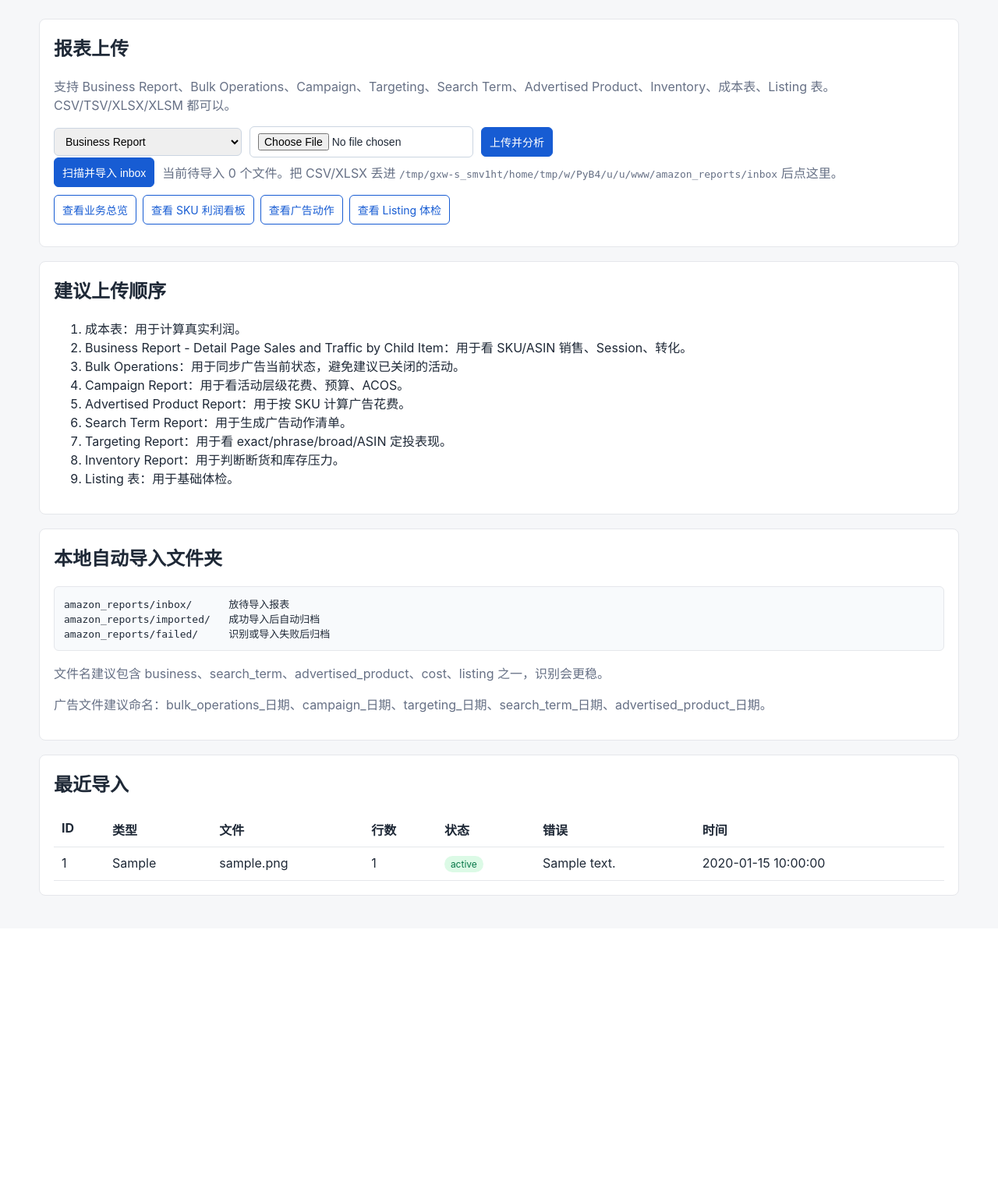
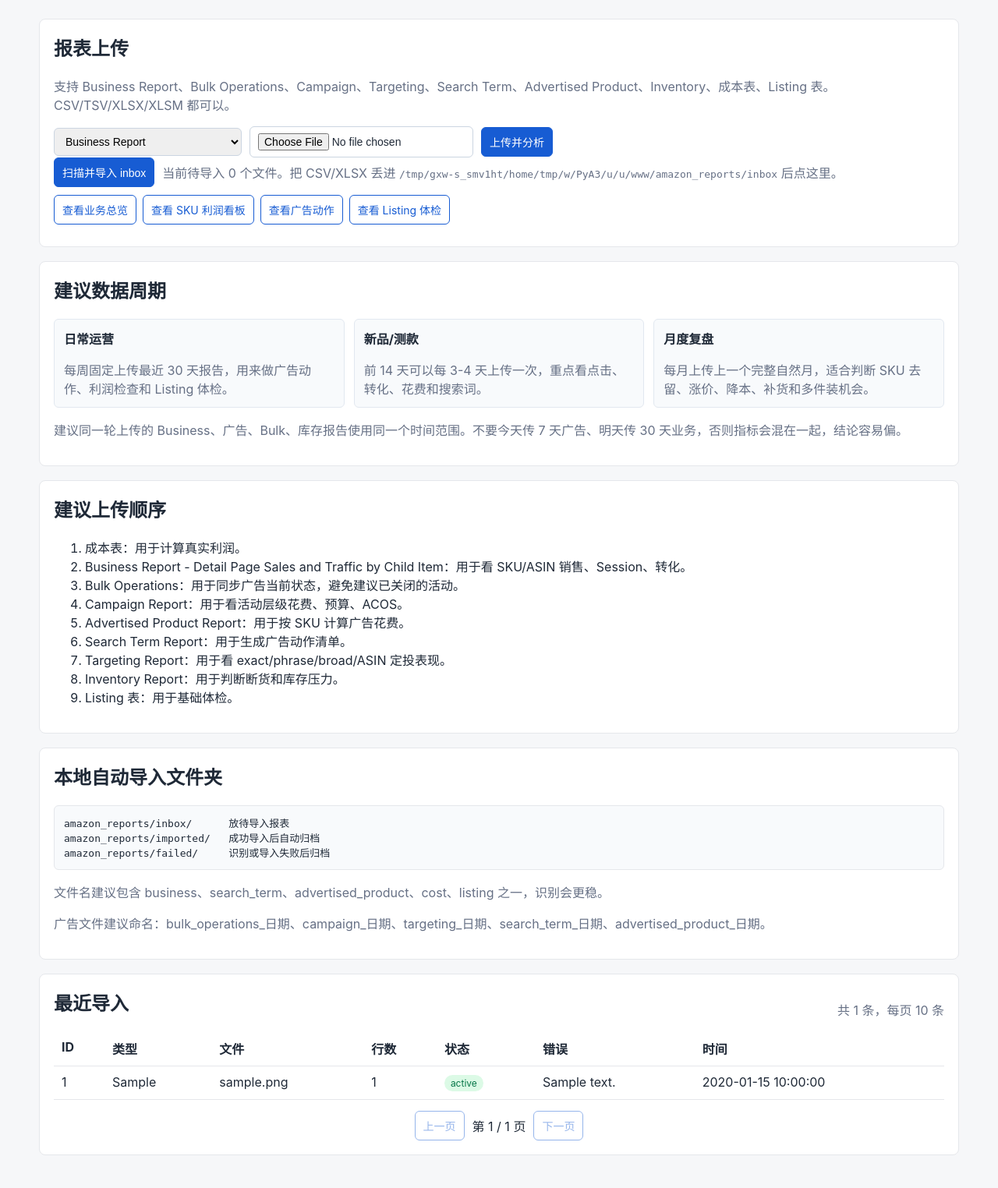
Before and after one commit to fording1688/amazon-auto-select, a FastAPI app: page /imports in a window 1280 px wide. Shown: the part 52-1576 px from the top of the page at 78% size. Before the commit the page ends 1201 px from the top, so only its background shows below. Run offline with FastAPI, Linux system fonts and the light colour scheme; tables that the repository leaves empty hold one stand-in row (values such as "Sample post"); some libraries are stand-ins or nearby versions.

Commit message:
Paginate import history

```diff
--- a/app/report_importer.py
+++ b/app/report_importer.py
@@ -12,7 +12,7 @@ from pathlib import Path
 from typing import Any
 
 from openpyxl import load_workbook
-from sqlalchemy import desc, select
+from sqlalchemy import desc, func, select
 from sqlalchemy.orm import Session
 
 from app.models import (
@@ -525,8 +525,16 @@ def _insert_row(db: Session, batch_id: int, report_type: str, row: dict, alias:
         )
 
 
-def latest_batches(db: Session) -> list[ImportBatch]:
-    return db.execute(select(ImportBatch).order_by(desc(ImportBatch.created_at)).limit(30)).scalars().all()
+def latest_batches(db: Session, limit: int = 10, offset: int = 0) -> list[ImportBatch]:
+    return (
+        db.execute(select(ImportBatch).order_by(desc(ImportBatch.created_at)).offset(offset).limit(limit))
+        .scalars()
+        .all()
+    )
+
+
+def count_batches(db: Session) -> int:
+    return db.execute(select(func.count(ImportBatch.id))).scalar_one()
 
 
 def build_sku_dashboard(db: Session) -> list[SkuSummary]:
--- a/app/static/style.css
+++ b/app/static/style.css
@@ -254,6 +254,44 @@ td {
   padding: 4px 8px;
 }
 
+.period-grid {
+  display: grid;
+  gap: 12px;
+  grid-template-columns: repeat(auto-fit, minmax(220px, 1fr));
+  margin: 10px 0;
+}
+
+.period-grid div {
+  background: #f8fafc;
+  border: 1px solid #e2e8f0;
+  border-radius: 6px;
+  padding: 12px;
+}
+
+.period-grid p {
+  color: #667085;
+  margin-bottom: 0;
+}
+
+.section-heading,
+.pagination {
+  align-items: center;
+  display: flex;
+  flex-wrap: wrap;
+  gap: 10px;
+  justify-content: space-between;
+}
+
+.pagination {
+  justify-content: center;
+  margin-top: 14px;
+}
+
+.button.disabled {
+  cursor: not-allowed;
+  opacity: 0.45;
+}
+
 .opportunity-strip {
   align-items: center;
   background: #ecfdf3;
--- a/app/templates/imports.html
+++ b/app/templates/imports.html
@@ -93,6 +93,25 @@
 {% endif %}
 
 <section class="panel">
+  <h2>建议数据周期</h2>
+  <div class="period-grid">
+    <div>
+      <strong>日常运营</strong>
+      <p>每周固定上传最近 30 天报告，用来做广告动作、利润检查和 Listing 体检。</p>
+    </div>
+    <div>
+      <strong>新品/测款</strong>
+      <p>前 14 天可以每 3-4 天上传一次，重点看点击、转化、花费和搜索词。</p>
+    </div>
+    <div>
+      <strong>月度复盘</strong>
+      <p>每月上传上一个完整自然月，适合判断 SKU 去留、涨价、降本、补货和多件装机会。</p>
+    </div>
+  </div>
+  <p class="muted">建议同一轮上传的 Business、广告、Bulk、库存报告使用同一个时间范围。不要今天传 7 天广告、明天传 30 天业务，否则指标会混在一起，结论容易偏。</p>
+</section>
+
+<section class="panel">
   <h2>建议上传顺序</h2>
   <ol>
     <li>成本表：用于计算真实利润。</li>
@@ -117,7 +136,10 @@ amazon_reports/failed/     识别或导入失败后归档</pre>
 </section>
 
 <section class="panel">
-  <h2>最近导入</h2>
+  <div class="section-heading">
+    <h2>最近导入</h2>
+    <span class="muted">共 {{ batch_pagination.total }} 条，每页 {{ batch_pagination.per_page }} 条</span>
+  </div>
   <table>
     <thead>
       <tr>
@@ -144,5 +166,18 @@ amazon_reports/failed/     识别或导入失败后归档</pre>
       {% endfor %}
     </tbody>
   </table>
+  <div class="pagination">
+    {% if batch_pagination.has_prev %}
+    <a class="button ghost" href="/imports?page={{ batch_pagination.prev_page }}">上一页</a>
+    {% else %}
+    <span class="button ghost disabled">上一页</span>
+    {% endif %}
+    <span>第 {{ batch_pagination.page }} / {{ batch_pagination.total_pages }} 页</span>
+    {% if batch_pagination.has_next %}
+    <a class="button ghost" href="/imports?page={{ batch_pagination.next_page }}">下一页</a>
+    {% else %}
+    <span class="button ghost disabled">下一页</span>
+    {% endif %}
+  </div>
 </section>
 {% endblock %}
```
Also changed, not shown: app/routes/operations.py (+23 -5 lines).
